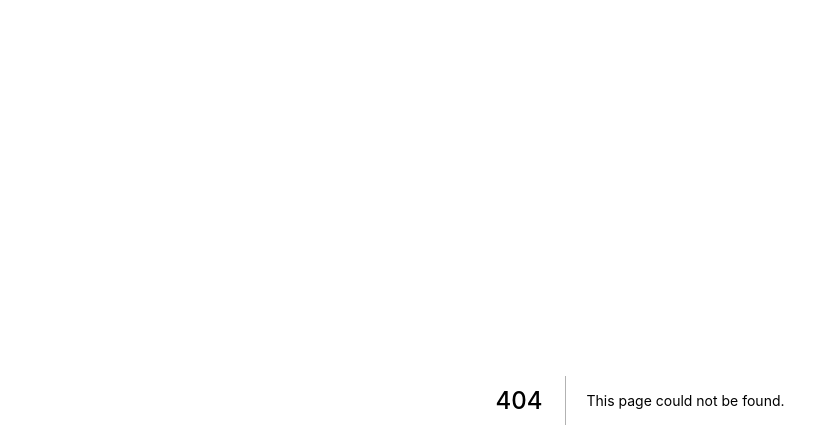
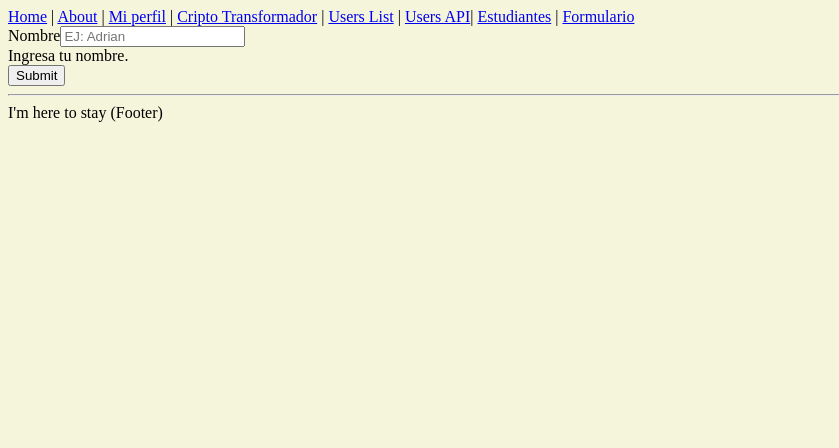
Before and after one commit to Aplicaciones-Web-Avanzadas-2022-A-Soft/wa-eguez-sarzosa-vicente-adrian, a Next.js app in the folder 03-react/react-nextjs/: page /formulario in a window 1280 px wide. Before the commit this address had no page. Shown: the top 448 px of the page, without its empty margins (0-839 px from the left). Built offline with nearby package versions, Linux system fonts and the light colour scheme.

Commit message:
hasta formulario

```diff
--- a/03-react/react-nextjs/components/Layout.tsx
+++ b/03-react/react-nextjs/components/Layout.tsx
@@ -42,6 +42,9 @@ const Layout = ({children, title = 'This is the default title'}: Props) => (
                 | {' '} <Link href="/estudiantes">
                     <a>Estudiantes</a>
                 </Link>{' '}
+                | {' '} <Link href="/formulario">
+                <a>Formulario</a>
+            </Link>{' '}
             </nav>
         </header>
         <div className="container">
--- /dev/null
+++ b/03-react/react-nextjs/pages/formulario.tsx
@@ -0,0 +1,24 @@
+import Layout from "../components/Layout";
+
+export default function Formulario(){
+    return (
+        <>
+            <Layout title="Formulario">
+                <form>
+                    <div className="mb-3">
+                        <label htmlFor="nombre" className="form-label">Nombre</label>
+                        <input type="text"
+                               className="form-control"
+                               placeholder="EJ: Adrian"
+                               id="nombre"
+                               aria-describedby="nombreHelp"/>
+                            <div id="nombreHelp" className="form-text">
+                                Ingresa tu nombre.
+                            </div>
+                    </div>
+                    <button type="submit" className="btn btn-primary">Submit</button>
+                </form>
+            </Layout>
+        </>
+    )
+}
```
Also changed, not shown: 03-react/react-nextjs/pages/estudiantes/[idEstudiante].tsx (+5 -8 lines), 03-react/react-nextjs/pages/estudiantes/index.tsx (+19 -8 lines), 1 other file (tests, documents, lock files or other folders).
